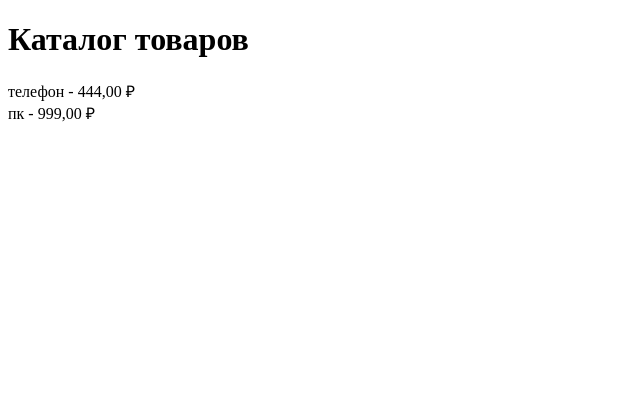
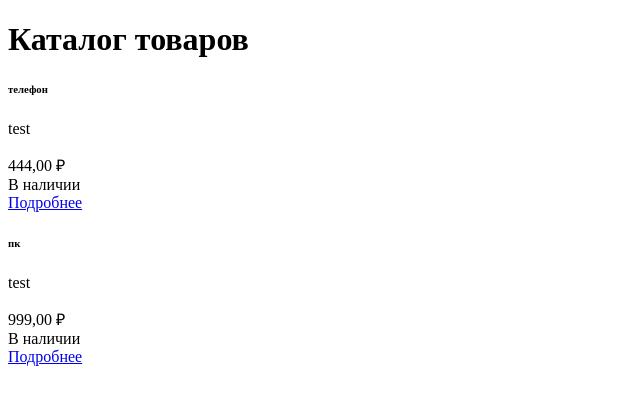
Before and after one commit to kupetss/PC_Shop, a Django app: template PC_Shop/products/templates/products/product_list.html in a window 1280 px wide. Shown: the top 405 px of the page, without its empty margins (0-640 px from the left). Run offline with Django 5.2, Linux system fonts and the light colour scheme; the template is opened without the code that fills it: values that come from a table or form of the project are taken from there, others are empty; data comes from the database, SQL or seed files in the repository; both versions use the stored data as it was after the commit; tables that the repository leaves empty hold one stand-in row (values such as "Sample post").

Commit message:
+админ панель для товаров
Товары сразу появляются в каталоге

```diff
--- a/PC_Shop/PC_Shop/urls.py
+++ b/PC_Shop/PC_Shop/urls.py
@@ -12,6 +12,5 @@ urlpatterns = [
     path('orders/', include('orders.urls')),
 ]
 
-# Для обслуживания медиафайлов во время разработки
 if settings.DEBUG:
     urlpatterns += static(settings.MEDIA_URL, document_root=settings.MEDIA_ROOT)
--- a/PC_Shop/cart/urls.py
+++ b/PC_Shop/cart/urls.py
@@ -1,8 +1,6 @@
 from django.urls import path
 from . import views
 
-app_name = 'cart'  # products, users и т.д.
+app_name = 'cart'
 
-urlpatterns = [
-    # Пока пусто - заполним на следующих этапах
-]
+urlpatterns = []
--- a/PC_Shop/manage.py
+++ b/PC_Shop/manage.py
@@ -1,11 +1,9 @@
 #!/usr/bin/env python
-"""Django's command-line utility for administrative tasks."""
 import os
 import sys
 
 
 def main():
-    """Run administrative tasks."""
     os.environ.setdefault('DJANGO_SETTINGS_MODULE', 'PC_Shop.settings')
     try:
         from django.core.management import execute_from_command_line
--- a/PC_Shop/orders/urls.py
+++ b/PC_Shop/orders/urls.py
@@ -1,8 +1,6 @@
 from django.urls import path
 from . import views
 
-app_name = 'orders'  # products, users и т.д.
+app_name = 'orders'
 
-urlpatterns = [
-    # Пока пусто - заполним на следующих этапах
-]
+urlpatterns = []
--- a/PC_Shop/products/models.py
+++ b/PC_Shop/products/models.py
@@ -6,8 +6,7 @@ class Category(models.Model):
     slug = models.SlugField(max_length=100, unique=True, verbose_name='URL')
     description = models.TextField(blank=True, verbose_name='Описание')
     image = models.ImageField(upload_to='categories/', blank=True, null=True, verbose_name='Изображение')
-    parent = models.ForeignKey('self', on_delete=models.CASCADE, null=True, blank=True,
-                              related_name='children', verbose_name='Родительская категория')
+    parent = models.ForeignKey('self', on_delete=models.CASCADE, null=True, blank=True, related_name='children', verbose_name='Родительская категория')
 
     class Meta:
         db_table = 'categories'
--- a/PC_Shop/products/templates/products/product_list.html
+++ b/PC_Shop/products/templates/products/product_list.html
@@ -1,8 +1,40 @@
 {% extends 'base.html' %}
+{% load static %}
 
 {% block content %}
-<h1>Каталог товаров</h1>
-{% for product in products %}
-    <div>{{ product.name }} - {{ product.price }} ₽</div>
-{% endfor %}
+<div class="container mt-4">
+    <h1 class="mb-4">Каталог товаров</h1>
+
+    <div class="row">
+        {% for product in products %}
+        <div class="col-lg-3 col-md-4 col-sm-6 mb-4">
+            <div class="card h-100 shadow border" style="border-radius: 10px;">
+                <div class="card-body">
+                    <h6 class="card-title">{{ product.name }}</h6>
+                    <p class="card-text text-muted small">{{ product.brand.name }}</p>
+                    <div class="mb-2">
+                        <span class="h5 text-primary">{{ product.price }} ₽</span>
+                    </div>
+                    {% if product.available %}
+                    <span class="badge bg-success">В наличии</span>
+                    {% else %}
+                    <span class="badge bg-danger">Нет в наличии</span>
+                    {% endif %}
+                </div>
+                <div class="card-footer bg-white border-top">
+                    <a href="{% url 'products:product_detail' product.pk product.slug %}"
+                       class="btn btn-outline-primary btn-sm w-100" style="border-radius: 6px;">Подробнее</a>
+                </div>
+            </div>
+        </div>
+        {% empty %}
+        <div class="col-12">
+            <div class="text-center py-5">
+                <h4>Товары не найдены</h4>
+                <p class="text-muted">Добавьте товары через админ-панель</p>
+            </div>
+        </div>
+        {% endfor %}
+    </div>
+</div>
 {% endblock %}
--- /dev/null
+++ b/PC_Shop/templates/base.html
@@ -0,0 +1,9 @@
+<!DOCTYPE html>
+<html>
+<head>
+    <title>PC Shop</title>
+</head>
+<body>
+    {% block content %}{% endblock %}
+</body>
+</html>
--- a/PC_Shop/users/models.py
+++ b/PC_Shop/users/models.py
@@ -11,11 +11,9 @@ class User(AbstractUser):
         return self.username
 
     def get_order_count(self):
-        """Количество заказов пользователя"""
         return self.order_set.count()
 
     def get_total_spent(self):
-        """Общая сумма покупок пользователя"""
         from django.db.models import Sum
         result = self.order_set.aggregate(total=Sum('total_price'))
         return result['total'] or 0
--- a/PC_Shop/users/views.py
+++ b/PC_Shop/users/views.py
@@ -2,7 +2,6 @@ from django.shortcuts import render
 from django.contrib.auth import get_user_model
 
 def index(request):
-    """Главная страница со списком пользователей"""
     User = get_user_model()
     users = User.objects.all().order_by('username')
     return render(request, 'users/index.html', {'users': users})
```
Also changed, not shown: PC_Shop/PC_Shop/settings.py (+1 -33 lines), PC_Shop/products/admin.py (+0 -9 lines), PC_Shop/products/urls.py (+0 -7 lines), PC_Shop/products/views.py (+1 -15 lines), PC_Shop/users/admin.py (+3 -5 lines), forme.md (+25 -0 lines), PC_Shop/db.sqlite3.
